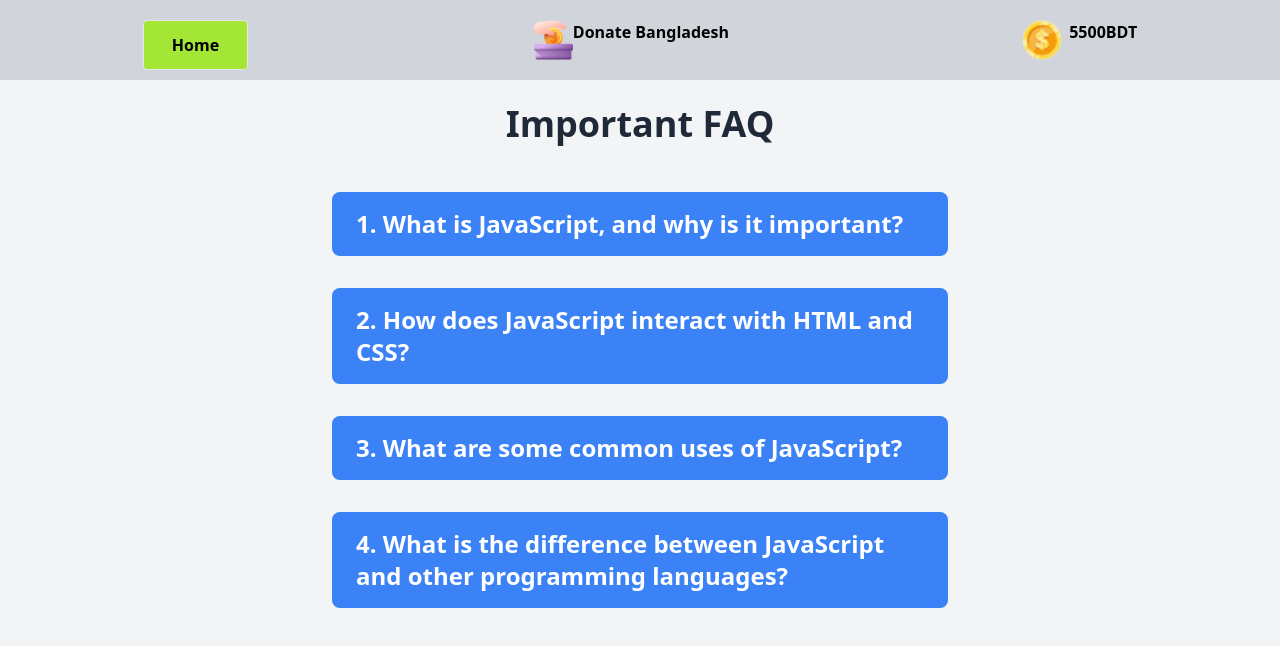
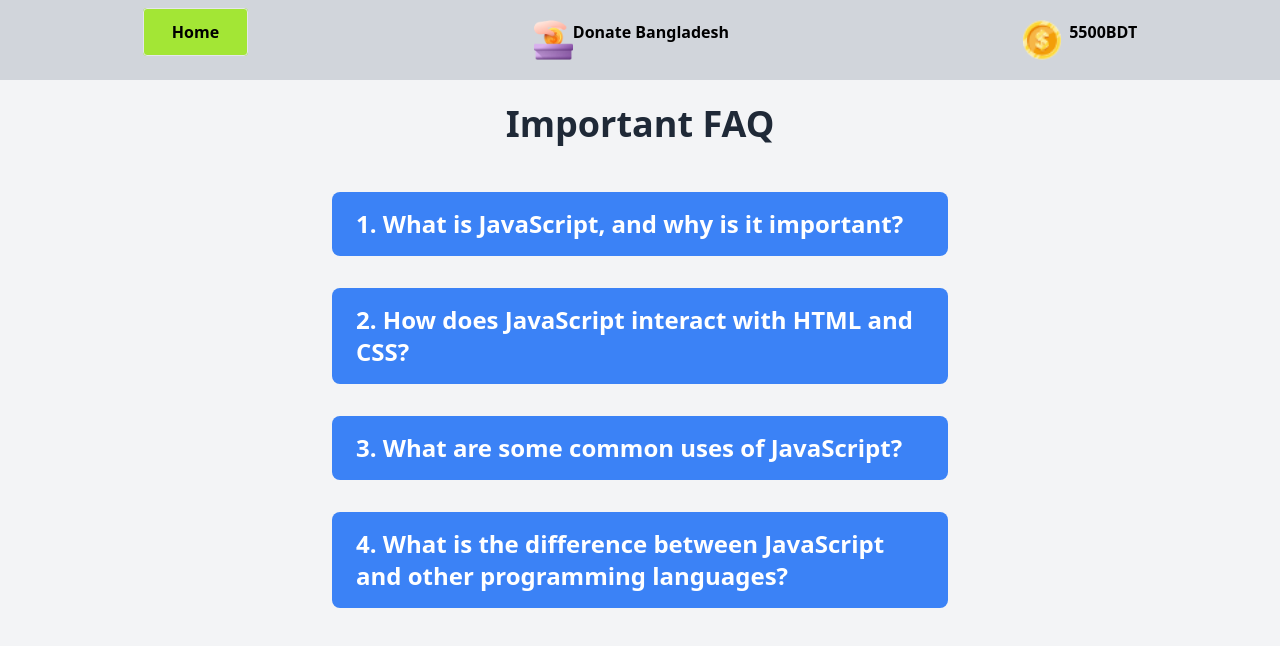
Before and after one commit to md-sifat/Assignment05-DonateBD, a website: page faq.html in a window 1280 px wide. Drawn offline with nearby package versions, Linux system fonts and the light colour scheme.

Commit message:
final ui bug fixed

```diff
--- a/faq.html
+++ b/faq.html
@@ -12,8 +12,10 @@
 <body class="bg-gray-100 min-h-screen flex flex-col items-center justify-start">
     <div class="cont1 font-bold flex flex-row justify-around  py-5 w-full h-20 bg-gray-300 ">
         <div class="btn">
-            <button class="bg-lime-400 px-7 py-3 border rounded hover:bg-lime-500"><a
-                    href="index.html">Home</a></button>
+            <a class="bg-lime-400 px-7 py-3 border rounded hover:bg-lime-500" href="index.html">
+                Home
+            </a>
+
         </div>
         <div class="title flex ">
             <img class="h-10" src="assets/logo.png" alt="">
```
Also changed, not shown: index.html (+4 -1 lines).
